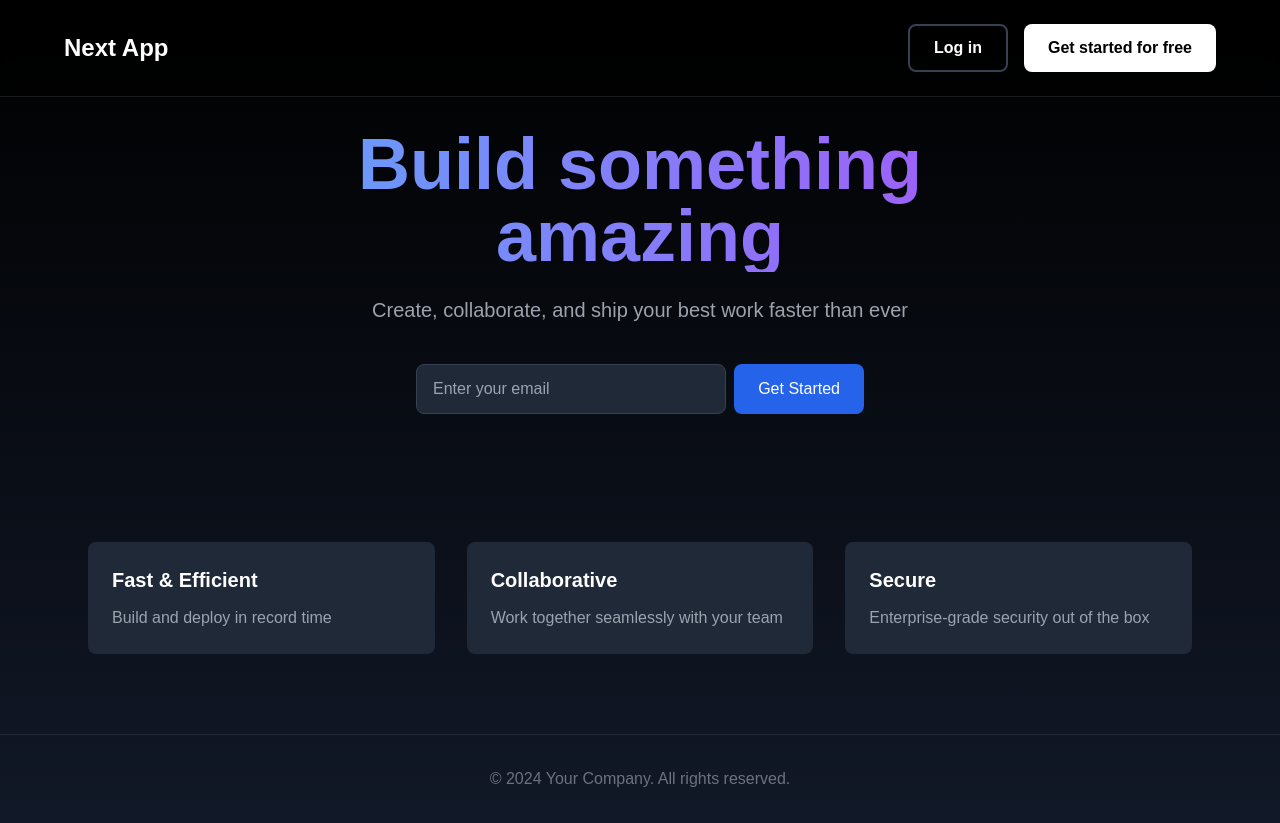
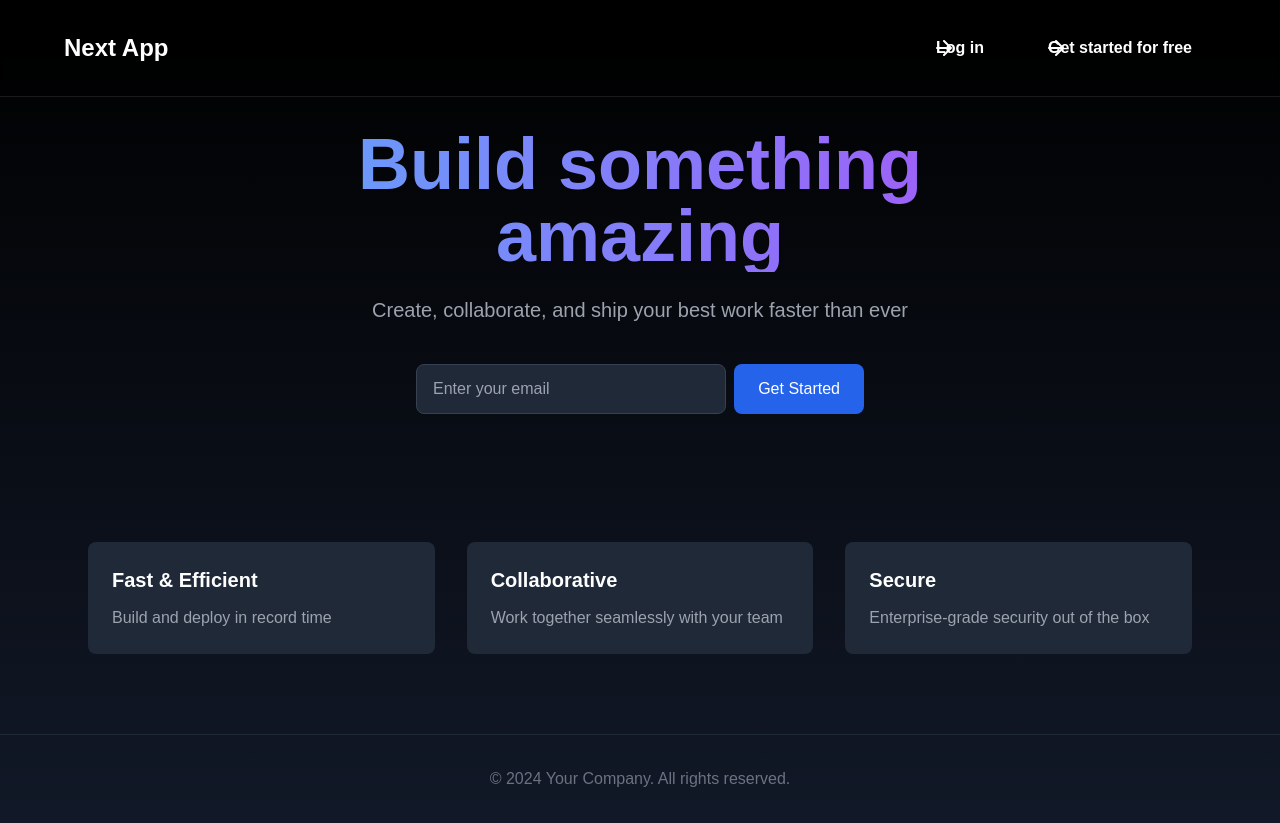
Before and after one commit to zhangyu528/my-next-app, a Next.js app: page / in a window 1280 px wide. Built offline with nearby package versions, Linux system fonts and the light colour scheme.

Commit message:
Refactor: Replace LoginButton and SignupButton with ArrowButton component
- Removed LoginButton and SignupButton components along with their styles.
- Updated LoginModal, Navbar, and ComponentsShowcase to use ArrowButton instead.
- Adjusted button variants and onClick handlers accordingly.

```diff
--- a/src/components/LoginButton/index.tsx
+++ /dev/null
@@ -1,29 +0,0 @@
-'use client';
-
-import { loginButtonStyles } from './styles';
-import ArrowIcon from '../icons/ArrowIcon';
-
-interface LoginButtonProps {
-  onClick: () => void;
-  variant?: 'default' | 'primary';
-}
-
-export default function LoginButton({ onClick, variant = 'default' }: LoginButtonProps) {
-  return (
-    <a
-      href="/login"
-      onClick={(e) => {
-        e.preventDefault();
-        onClick();
-      }}
-      className={variant === 'default' ? loginButtonStyles.button : loginButtonStyles.primaryButton}
-    >
-      <span className={loginButtonStyles.label}>
-        <span className={loginButtonStyles.icon}>
-          <ArrowIcon />
-        </span>
-        Log in
-      </span>
-    </a>
-  );
-}
--- a/src/components/LoginButton/styles.ts
+++ /dev/null
@@ -1,6 +0,0 @@
-export const loginButtonStyles = {
-  button: "group px-6 py-3 h-12 border-2 border-gray-700 rounded-lg hover:rounded-none flex items-center font-semibold text-[16px] overflow-hidden transition-[border-radius] duration-300",
-  primaryButton: "group w-full px-6 py-3 h-12 bg-blue-600 text-white rounded-lg hover:bg-blue-700 flex items-center justify-center font-semibold text-[16px] transition-colors",
-  label: "relative transition-transform duration-300 group-hover:translate-x-2 flex items-center",
-  icon: "absolute left-[-28px] opacity-0 transition-all duration-300 group-hover:opacity-100 group-hover:translate-x-2 flex items-center"
-} as const;
--- a/src/components/LoginModal/index.tsx
+++ b/src/components/LoginModal/index.tsx
@@ -3,7 +3,7 @@
 import { modalStyles } from './styles';
 import { LoginModalProps } from './types';
 import GithubIcon from '../icons/GithubIcon';
-import LoginButton from '../LoginButton';
+import ArrowButton from '@/components/base/ArrowButton';
 
 export default function LoginModal({ isOpen, onClose }: LoginModalProps) {
   if (!isOpen) return null;
@@ -48,7 +48,12 @@ export default function LoginModal({ isOpen, onClose }: LoginModalProps) {
           </div>
 
           <div className="w-full">
-            <LoginButton onClick={() => {/* 登录逻辑 */}} variant="primary" />
+            <ArrowButton
+              onClick={() => {/* 登录逻辑 */}}
+              variant="primary"
+            >
+              Log in
+            </ArrowButton>
           </div>
         </form>
       </div>
--- a/src/components/Navbar/index.tsx
+++ b/src/components/Navbar/index.tsx
@@ -4,8 +4,7 @@ import { useState } from 'react';
 import { navStyles } from './styles';
 import LoginModal from '../LoginModal';
 import SignupModal from '../SignupModal';
-import LoginButton from '../LoginButton';
-import SignupButton from '../SignupButton';
+import ArrowButton from '@/components/base/ArrowButton';
 
 export default function Navbar({
   logo = "Next App"
@@ -19,8 +18,18 @@ export default function Navbar({
         <div className={navStyles.container}>
           <div className={navStyles.logo}>{logo}</div>
           <div className={navStyles.itemsWrapper}>
-            <LoginButton onClick={() => setIsLoginModalOpen(true)} />
-            <SignupButton onClick={() => setIsSignupModalOpen(true)} />
+            <ArrowButton
+              onClick={() => setIsLoginModalOpen(true)}
+              variant="outline"
+            >
+              Log in
+            </ArrowButton>
+            <ArrowButton
+              onClick={() => setIsSignupModalOpen(true)}
+              variant="default"
+            >
+              Get started for free
+            </ArrowButton>
           </div>
         </div>
       </nav>
--- a/src/components/SignupButton/index.tsx
+++ /dev/null
@@ -1,28 +0,0 @@
-'use client';
-
-import { signupButtonStyles } from './styles';
-import ArrowIcon from '../icons/ArrowIcon';
-
-interface SignupButtonProps {
-  onClick: () => void;
-}
-
-export default function SignupButton({ onClick }: SignupButtonProps) {
-  return (
-    <a
-      href="/signup"
-      onClick={(e) => {
-        e.preventDefault();
-        onClick();
-      }}
-      className={signupButtonStyles.button}
-    >
-      <span className={signupButtonStyles.label}>
-        <span className={signupButtonStyles.icon}>
-          <ArrowIcon />
-        </span>
-        Get started for free
-      </span>
-    </a>
-  );
-}
--- a/src/components/SignupButton/styles.ts
+++ /dev/null
@@ -1,5 +0,0 @@
-export const signupButtonStyles = {
-  button: "group px-6 py-3 h-12 bg-white text-black rounded-lg hover:bg-gray-200 flex items-center font-semibold text-[16px] overflow-hidden transition-colors",
-  label: "relative transition-transform duration-300 group-hover:translate-x-2 flex items-center",
-  icon: "absolute left-[-28px] opacity-0 transition-all duration-300 group-hover:opacity-100 group-hover:translate-x-2 flex items-center"
-} as const;
--- /dev/null
+++ b/src/components/base/ArrowButton/index.tsx
@@ -0,0 +1,30 @@
+'use client';
+
+import Button from '../Button';
+import ArrowIcon from '@/components/icons/ArrowIcon';
+import { buttonStyles } from '@/styles/buttons';
+import { ArrowButtonProps } from './types';
+
+export default function ArrowButton({
+  children,
+  onClick,
+  variant = 'default',
+  className = '',
+  ...props
+}: ArrowButtonProps) {
+  return (
+    <Button
+      onClick={onClick}
+      variant={variant}
+      className={`relative overflow-hidden ${className}`}
+      {...props}
+    >
+      <span className={buttonStyles.components.label}>
+        <span className={buttonStyles.components.icon}>
+          <ArrowIcon />
+        </span>
+        {children}
+      </span>
+    </Button>
+  );
+}
--- /dev/null
+++ b/src/components/base/ArrowButton/types.ts
@@ -0,0 +1,3 @@
+import { ButtonProps } from '../Button/types';
+
+export interface ArrowButtonProps extends ButtonProps {}
--- /dev/null
+++ b/src/components/base/Button/index.tsx
@@ -0,0 +1,22 @@
+'use client';
+
+import { buttonStyles } from '@/styles/buttons';
+import { ButtonProps } from './types';
+
+export default function Button({
+  children,
+  onClick,
+  variant = 'default',
+  className = '',
+  ...props
+}: ButtonProps) {
+  return (
+    <button
+      onClick={onClick}
+      className={`${buttonStyles.variants[variant]} ${className}`}
+      {...props}
+    >
+      {children}
+    </button>
+  );
+}
--- /dev/null
+++ b/src/components/base/Button/types.ts
@@ -0,0 +1,6 @@
+import { ButtonHTMLAttributes } from 'react';
+
+export interface ButtonProps extends ButtonHTMLAttributes<HTMLButtonElement> {
+  variant?: 'default' | 'primary' | 'outline';
+  className?: string;
+}
```
Also changed, not shown: src/features/components-showcase/index.tsx (+13 -4 lines).
